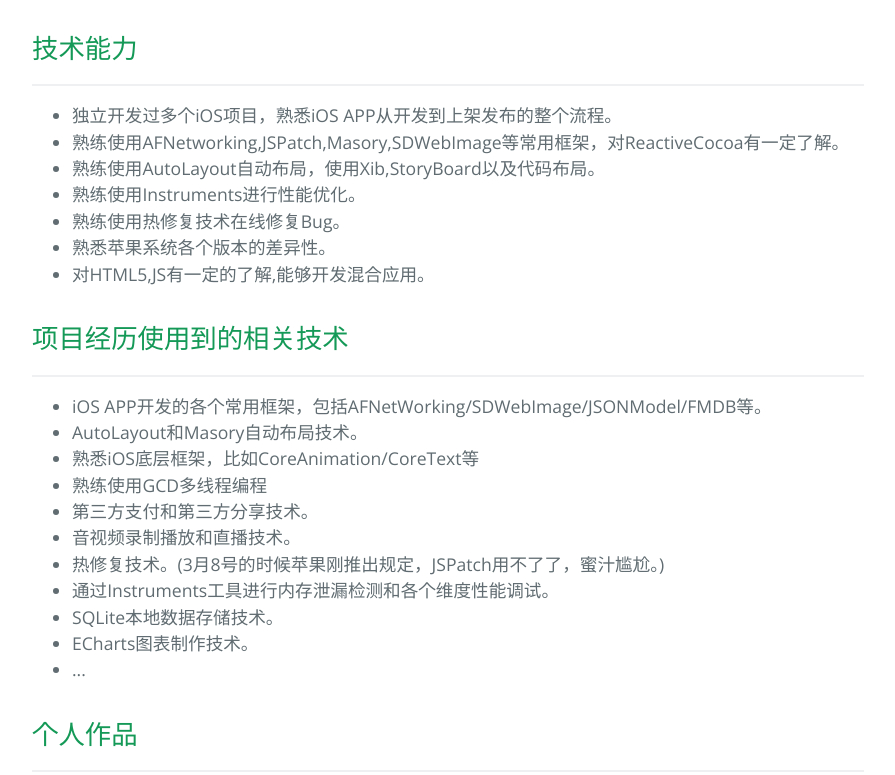
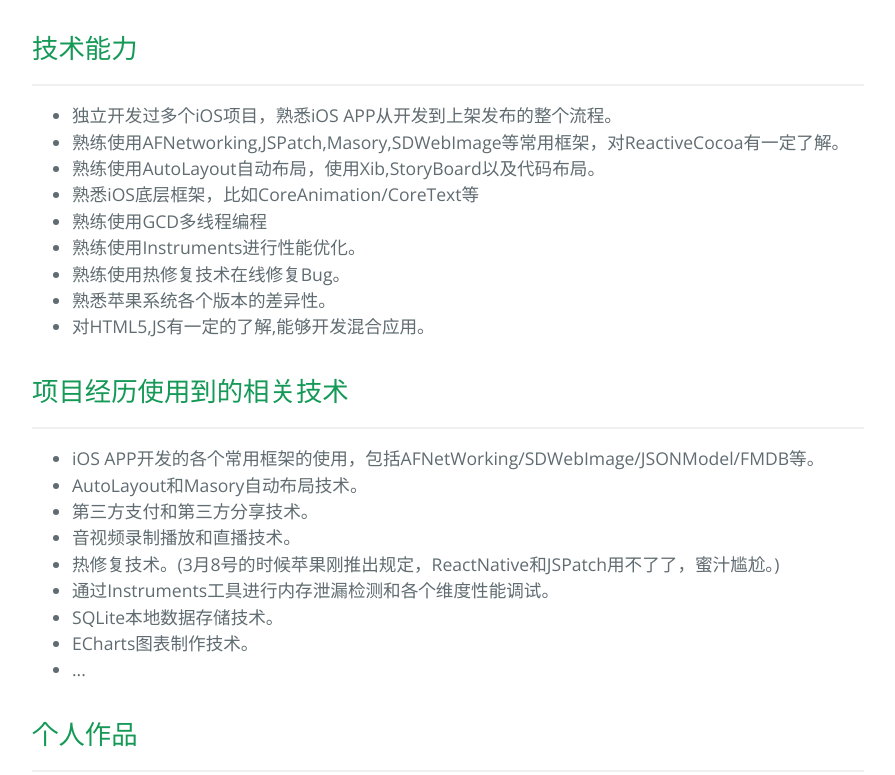
Before and after one commit to pptk/hello-word, a plain HTML site: page index.html in a window 1280 px wide. Shown: the part 703-1478 px from the top of the page, without its empty margins (192-1087 px from the left). Drawn offline with nearby package versions, Linux system fonts and the light colour scheme.

Commit message:
Update index.html

```diff
--- a/index.html
+++ b/index.html
@@ -51,6 +51,8 @@
 </li>
 <li>熟练使用AFNetworking,JSPatch,Masory,SDWebImage等常用框架，对ReactiveCocoa有一定了解。</li>
 <li>熟练使用AutoLayout自动布局，使用Xib,StoryBoard以及代码布局。</li>
+<li>熟悉iOS底层框架，比如CoreAnimation/CoreText等</li>
+<li>熟练使用GCD多线程编程</li>
 <li>熟练使用Instruments进行性能优化。</li>
 <li>熟练使用热修复技术在线修复Bug。</li>
 <li>熟悉苹果系统各个版本的差异性。</li>
@@ -63,13 +65,11 @@
 <hr>
 
 <ul>
-<li>iOS APP开发的各个常用框架，包括AFNetWorking/SDWebImage/JSONModel/FMDB等。</li>
+<li>iOS APP开发的各个常用框架的使用，包括AFNetWorking/SDWebImage/JSONModel/FMDB等。</li>
 <li>AutoLayout和Masory自动布局技术。</li>
-<li>熟悉iOS底层框架，比如CoreAnimation/CoreText等</li>
-<li>熟练使用GCD多线程编程</li>
 <li>第三方支付和第三方分享技术。</li>
 <li>音视频录制播放和直播技术。</li>
-<li>热修复技术。(3月8号的时候苹果刚推出规定，JSPatch用不了了，蜜汁尴尬。)</li>
+<li>热修复技术。(3月8号的时候苹果刚推出规定，ReactNative和JSPatch用不了了，蜜汁尴尬。)</li>
 <li>通过Instruments工具进行内存泄漏检测和各个维度性能调试。</li>
 <li>SQLite本地数据存储技术。</li>
 <li>ECharts图表制作技术。</li>
```
